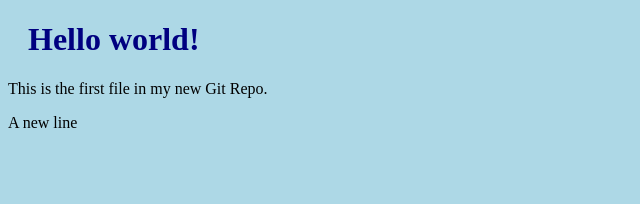
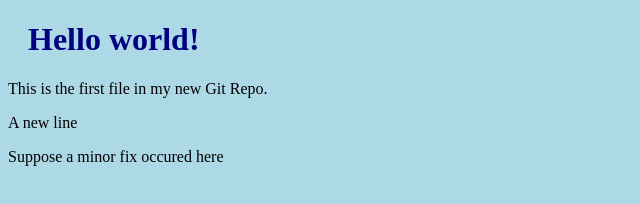
Before and after one commit to muhinyia/w3school, a plain HTML site: page index.html in a window 1280 px wide. Shown: the whole page, without its empty margins (0-640 px from the left). Drawn offline with Linux system fonts and the light colour scheme.

Commit message:
Fixed an emergency in the master branch

```diff
--- a/index.html
+++ b/index.html
@@ -10,5 +10,6 @@
 <p>This is the first file in my new Git Repo.</p>
 <p>A new line</p>
 
+<p>Suppose a minor fix occured here </p>
 </body>
 </html>
```
